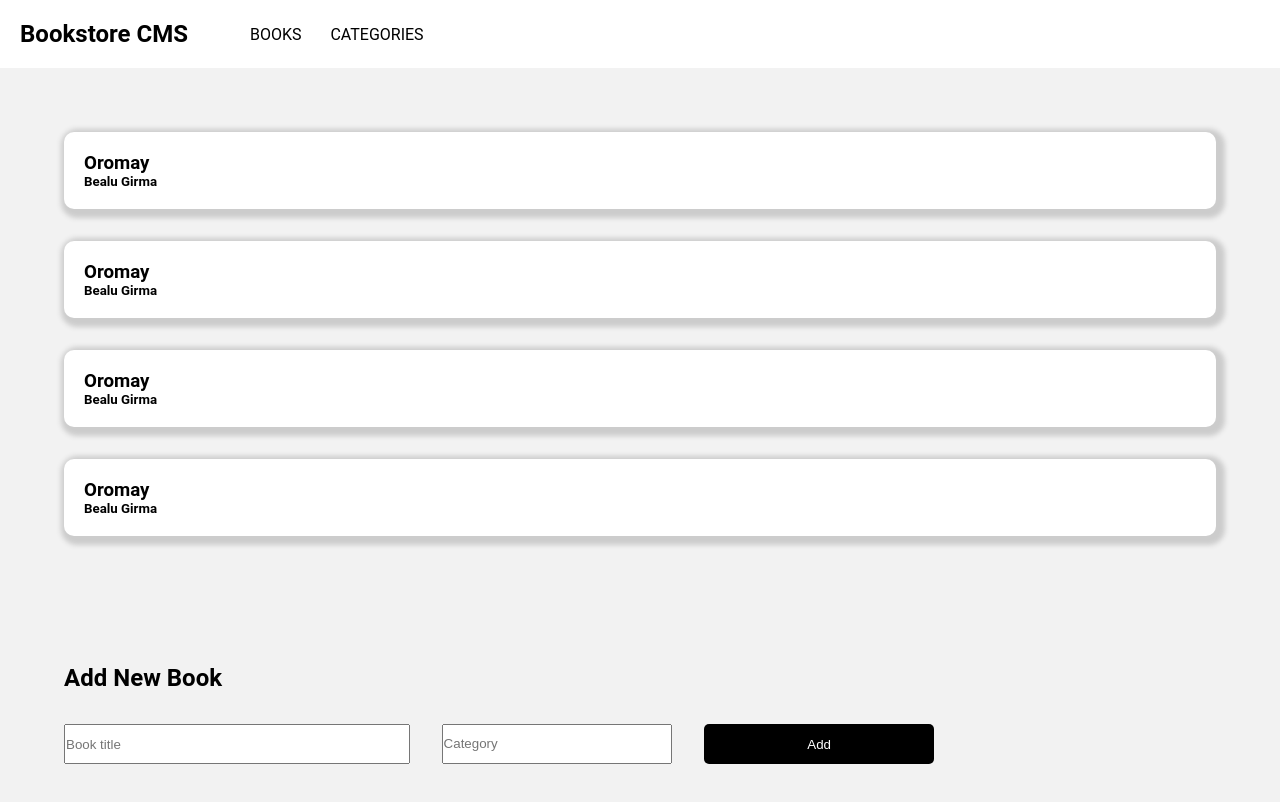
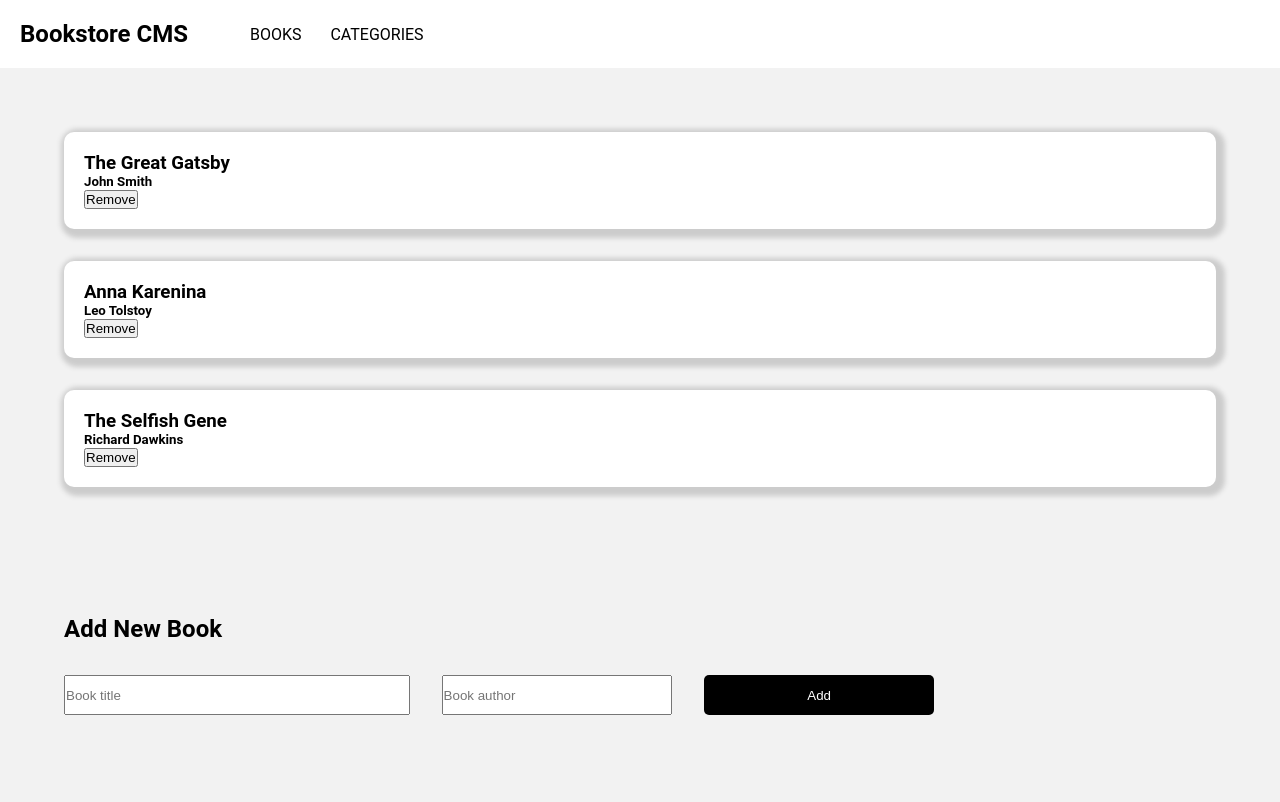
Before and after one commit to yodit93/book-store, a React (Create React App) app: page / in a window 1280 px wide. Shown: the top 802 px of the page. Built offline with nearby package versions, Linux system fonts and the light colour scheme.

Commit message:
Use redux on book store app

```diff
--- a/package.json
+++ b/package.json
@@ -13,6 +13,7 @@
     "react-redux": "^8.0.5",
     "react-router-dom": "^6.10.0",
     "react-scripts": "5.0.1",
+    "uuid": "^9.0.0",
     "web-vitals": "^2.1.4"
   },
   "scripts": {
--- /dev/null
+++ b/src/components/BookItem.js
@@ -0,0 +1,28 @@
+import PropTypes from 'prop-types';
+import { useDispatch } from 'react-redux';
+import { removeBook } from '../redux/books/booksSlice';
+
+const BookItem = ({ book }) => {
+  const dispatch = useDispatch();
+  return (
+    <li className="list">
+      <h3 className="title">{book.title}</h3>
+      <h5 className="author">{book.author}</h5>
+      <button
+        type="button"
+        className="remove"
+        onClick={() => dispatch(removeBook(book.item_id))}
+      >
+        Remove
+      </button>
+    </li>
+  );
+};
+BookItem.propTypes = {
+  book: PropTypes.shape({
+    item_id: PropTypes.string.isRequired,
+    title: PropTypes.string.isRequired,
+    author: PropTypes.string.isRequired,
+  }).isRequired,
+};
+export default BookItem;
--- a/src/components/BookList.js
+++ b/src/components/BookList.js
@@ -1,18 +1,15 @@
-import PropTypes from 'prop-types';
+import { useSelector } from 'react-redux';
+import BookItem from './BookItem';
 
-const BookList = ({ books }) => (
-  <ul className="book-list">
-    {books.map((book) => (
-      <li className="list" key={book.id}>
-        <h3 className="title">{book.title}</h3>
-        <h5 className="author">{book.author}</h5>
-      </li>
-    ))}
-  </ul>
-);
-
-BookList.propTypes = {
-  books: PropTypes.arrayOf(PropTypes.objectOf(PropTypes.string.isRequired).isRequired).isRequired,
+const BookList = () => {
+  const { bookLists } = useSelector((store) => store.books);
+  return (
+    <ul className="book-list">
+      {bookLists.map((book) => (
+        <BookItem key={book.item_id} book={book} />
+      ))}
+    </ul>
+  );
 };
 
 export default BookList;
--- a/src/components/Books.js
+++ b/src/components/Books.js
@@ -1,19 +1,11 @@
 import BookList from './BookList';
 import Form from './Form';
 
-const Books = () => {
-  const books = [
-    { title: 'Oromay', author: 'Bealu Girma', id: '1' },
-    { title: 'Oromay', author: 'Bealu Girma', id: '2' },
-    { title: 'Oromay', author: 'Bealu Girma', id: '3' },
-    { title: 'Oromay', author: 'Bealu Girma', id: '4' },
-  ];
-  return (
-    <>
-      <BookList books={books} />
-      <Form />
-    </>
-  );
-};
+const Books = () => (
+  <>
+    <BookList />
+    <Form />
+  </>
+);
 
 export default Books;
--- a/src/components/Form.js
+++ b/src/components/Form.js
@@ -1,18 +1,54 @@
-const Form = () => (
-  <form className="form" id="book-form">
+import { useState } from 'react';
+import { v4 as uuid } from 'uuid';
+import { useDispatch } from 'react-redux';
+import { addBook } from '../redux/books/booksSlice';
+
+const Form = () => {
+  const dispatch = useDispatch();
+  const [inputValue, setInputValue] = useState({ title: '', author: '' });
+  const handleChange = (e) => {
+    setInputValue((state) => ({
+      ...state,
+      [e.target.name]: e.target.value,
+    }));
+  };
+  const handleSubmit = (e) => {
+    e.preventDefault();
+    dispatch(addBook({
+      item_id: uuid(),
+      title: inputValue.title,
+      author: inputValue.author,
+      category: 'Nonfiction',
+    }));
+    setInputValue({
+      title: '',
+      author: '',
+    });
+  };
+  return (
+    <form className="form" id="book-form" onSubmit={handleSubmit}>
       <h2 className="form-title">Add New Book</h2>
       <div className="form-rapper">
-      <input type="text" className="add-book" placeholder="Book title" />
-      <input type="text" className="category" placeholder="Category" list="book-cate" />
-      <datalist id="book-cate" name="bookcategorylist" form="book-form">
-        <option value="Science">Science</option>
-        <option value="Economy">Economy</option>
-        <option value="Fiction">Fiction</option>
-        <option value="Web development">Web development</option>
-      </datalist>
+        <input
+          type="text"
+          className="add-book"
+          name="title"
+          placeholder="Book title"
+          value={inputValue.title}
+          onChange={handleChange}
+        />
+        <input
+          type="text"
+          className="category"
+          name="author"
+          placeholder="Book author"
+          value={inputValue.author}
+          onChange={handleChange}
+        />
         <button className="add-btn" type="submit">Add</button>
       </div>
     </form>
   );
+};
 
 export default Form;
--- a/src/index.js
+++ b/src/index.js
@@ -1,15 +1,15 @@
 import React from 'react';
 import ReactDOM from 'react-dom/client';
 import './index.css';
+import { Provider } from 'react-redux';
 import App from './App';
+import store from './redux/store';
 
 const root = ReactDOM.createRoot(document.getElementById('root'));
 root.render(
   <React.StrictMode>
-    <App />
+    <Provider store={store}>
+      <App />
+    </Provider>
   </React.StrictMode>,
 );
-
-// If you want to start measuring performance in your app, pass a function
-// to log results (for example: reportWebVitals(console.log))
-// or send to an analytics endpoint. Learn more: https://bit.ly/CRA-vitals
--- a/src/redux/books/booksSlice.js
+++ b/src/redux/books/booksSlice.js
@@ -1,7 +1,26 @@
 import { createSlice } from '@reduxjs/toolkit';
 
 const initialState = {
-  books: [],
+  bookLists: [
+    {
+      item_id: 'item1',
+      title: 'The Great Gatsby',
+      author: 'John Smith',
+      category: 'Fiction',
+    },
+    {
+      item_id: 'item2',
+      title: 'Anna Karenina',
+      author: 'Leo Tolstoy',
+      category: 'Fiction',
+    },
+    {
+      item_id: 'item3',
+      title: 'The Selfish Gene',
+      author: 'Richard Dawkins',
+      category: 'Nonfiction',
+    },
+  ],
 };
 
 const booksSlice = createSlice({
@@ -9,11 +28,11 @@ const booksSlice = createSlice({
   initialState,
   reducers: {
     addBook: (state, action) => {
-      state.books.push(action.payload);
+      state.bookLists.push(action.payload);
     },
     removeBook: (state, action) => ({
       ...state,
-      books: state.books.filter((book) => book.id !== action.payload),
+      bookLists: state.bookLists.filter((book) => book.item_id !== action.payload),
     }),
   },
 });
--- a/src/redux/store.js
+++ b/src/redux/store.js
@@ -1,8 +1,8 @@
 import { configureStore } from '@reduxjs/toolkit';
-import booksSlice from './books/booksSlice';
+import booksReducer from './books/booksSlice';
 
 export default configureStore({
   reducer: {
-    books: booksSlice,
+    books: booksReducer,
   },
 });
```
Also changed, not shown: 1 other file (tests, documents, lock files or other folders). Lines whose indentation alone changed are shown as unchanged.
